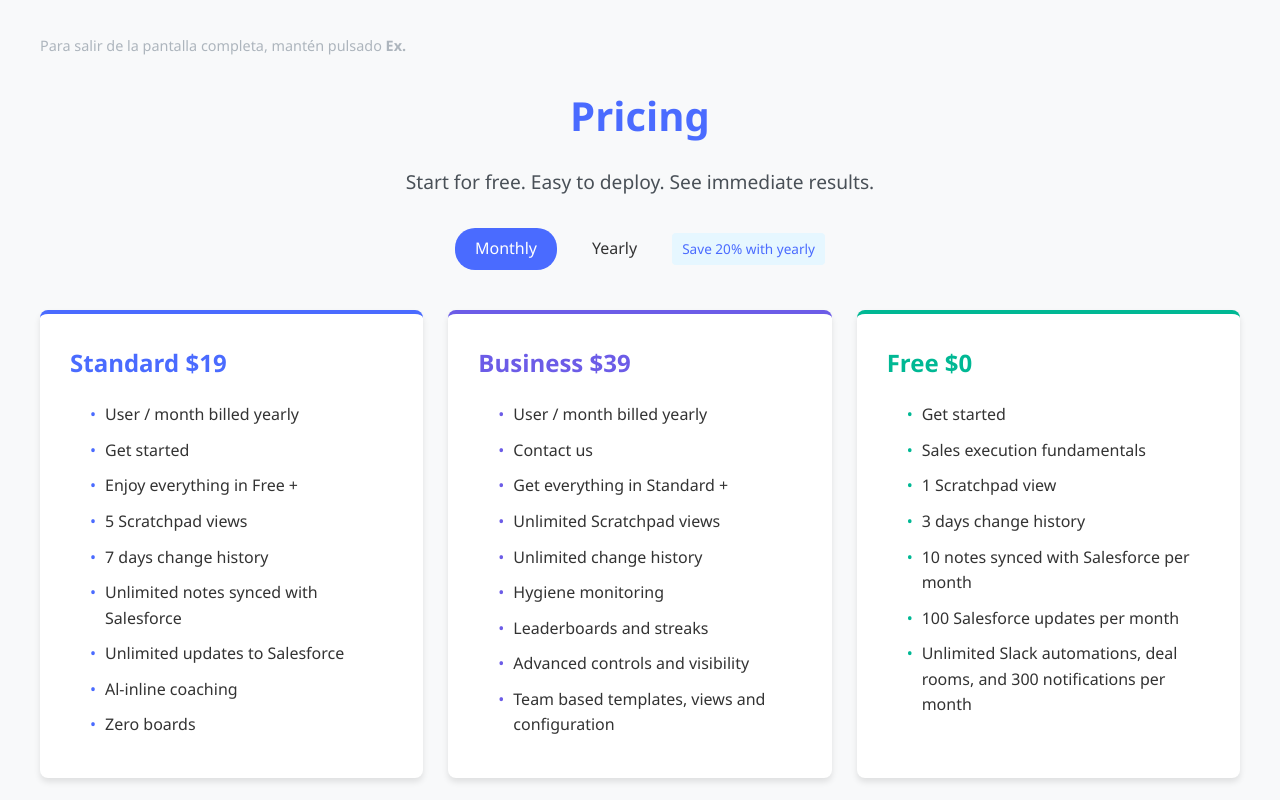
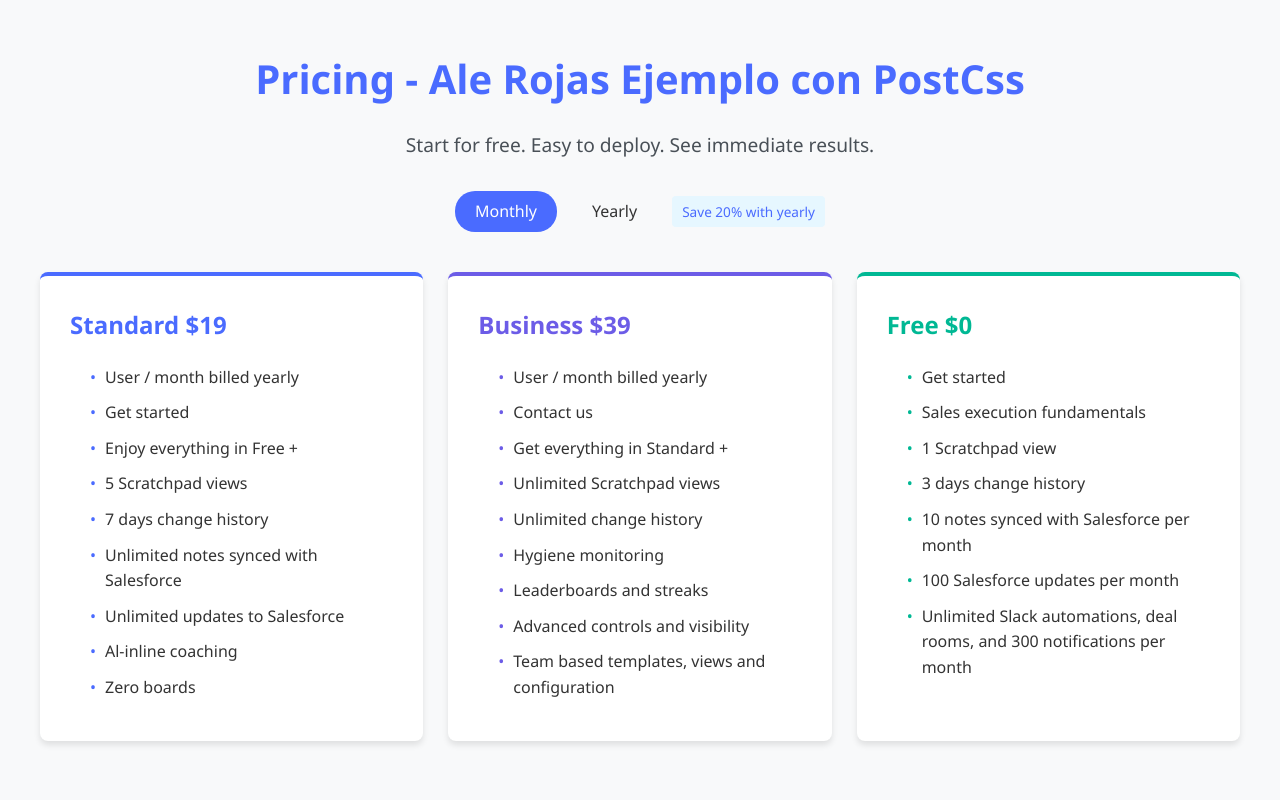
Before and after one commit to jisosabz/tarea3, a website: page scss-ale-rojas/ejemplopostcss.html in a window 1280 px wide. Drawn offline with Linux system fonts and the light colour scheme.

Commit message:
Segundo Commit

```diff
--- a/scss-ale-rojas/ejemplopostcss.html
+++ b/scss-ale-rojas/ejemplopostcss.html
@@ -8,12 +8,9 @@
 </head>
 <body>
     <div class="container">
-        <div class="exit-instruction">
-            <p>Para salir de la pantalla completa, mantén pulsado <strong>Ex.</strong></p>
-        </div>
 
         <header class="pricing-header">
-            <h1>Pricing</h1>
+            <h1>Pricing - Ale Rojas Ejemplo con PostCss</h1>
             <p class="subtitle">Start for free. Easy to deploy. See immediate results.</p>
 
             <div class="billing-options">
```
